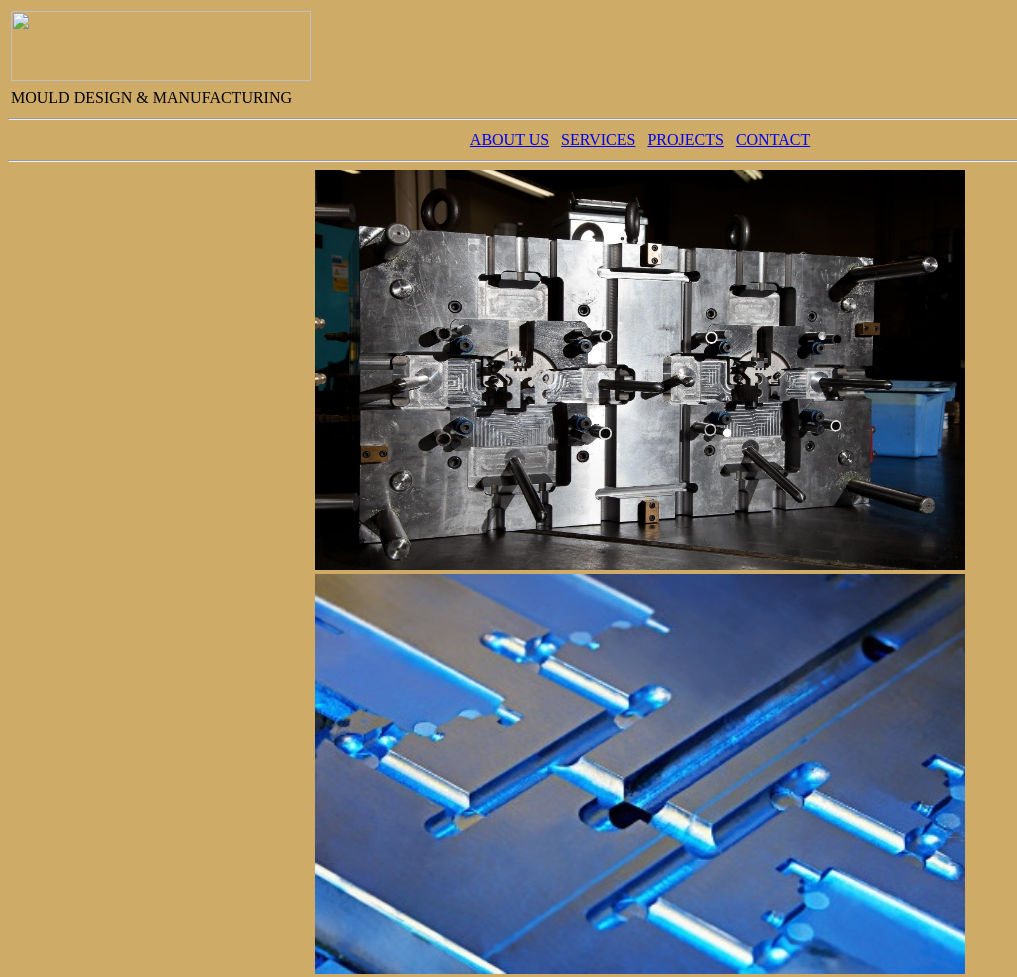
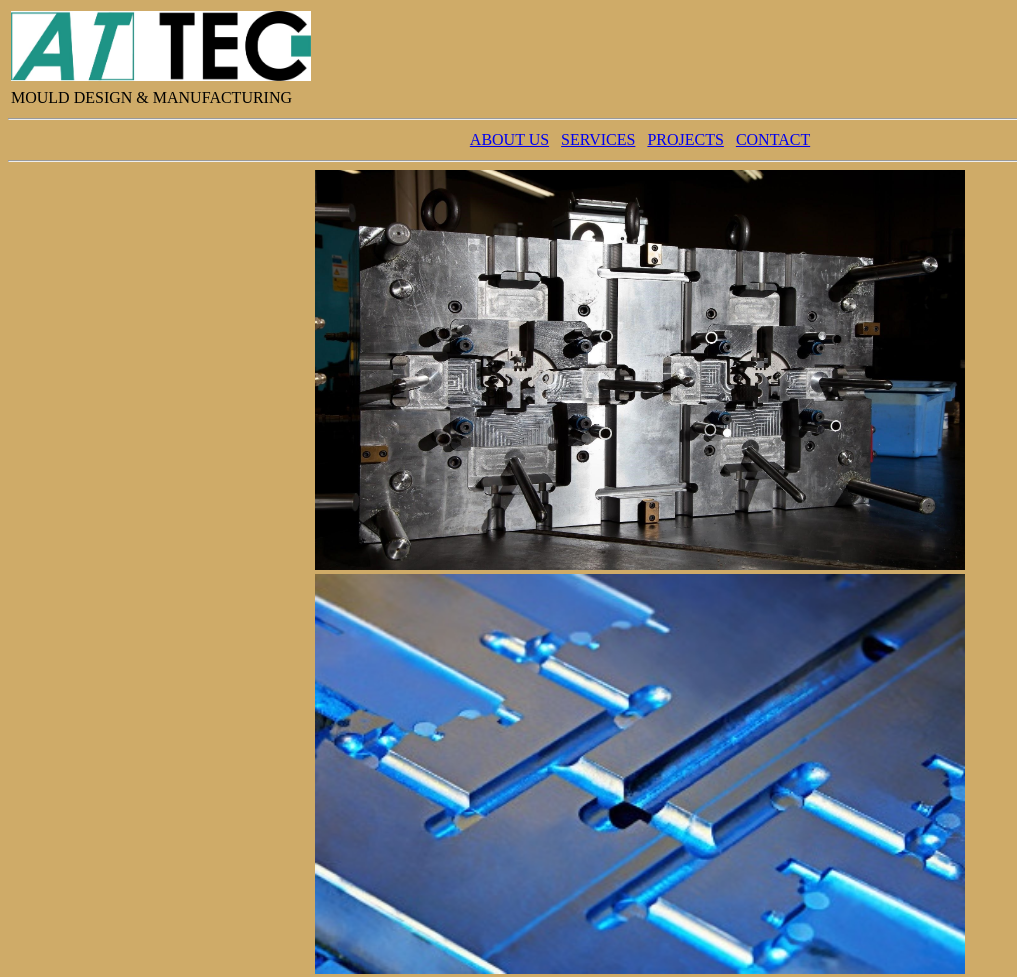
Before and after one commit to vr3372/A.T-tec, a plain HTML site: page index.html in a window 1280 px wide. Shown: the whole page, without its empty margins (0-1017 px from the left). Drawn offline with Linux system fonts and the light colour scheme.

Commit message:
Add files via upload

```diff
--- a/index.html
+++ b/index.html
@@ -12,7 +12,7 @@
     <body>
         <table>
             <tr>
-              <td><img src="images/3.jpg" height="70" width="300"></td>
+              <td><img src="logo4.jpg" height="70" width="300"></td>
             </tr>
             <tr>
               <td>MOULD DESIGN & MANUFACTURING</td>
```
Also changed, not shown: Logo4.jpg (added), Picture1.jpg (added), Picture2.jpg (added), Picture3.jpg (added), Picture4.jpg (added), Picture5.jpg (added), die.jpg (added), mold.jpg (added), pic.jpg (added).
